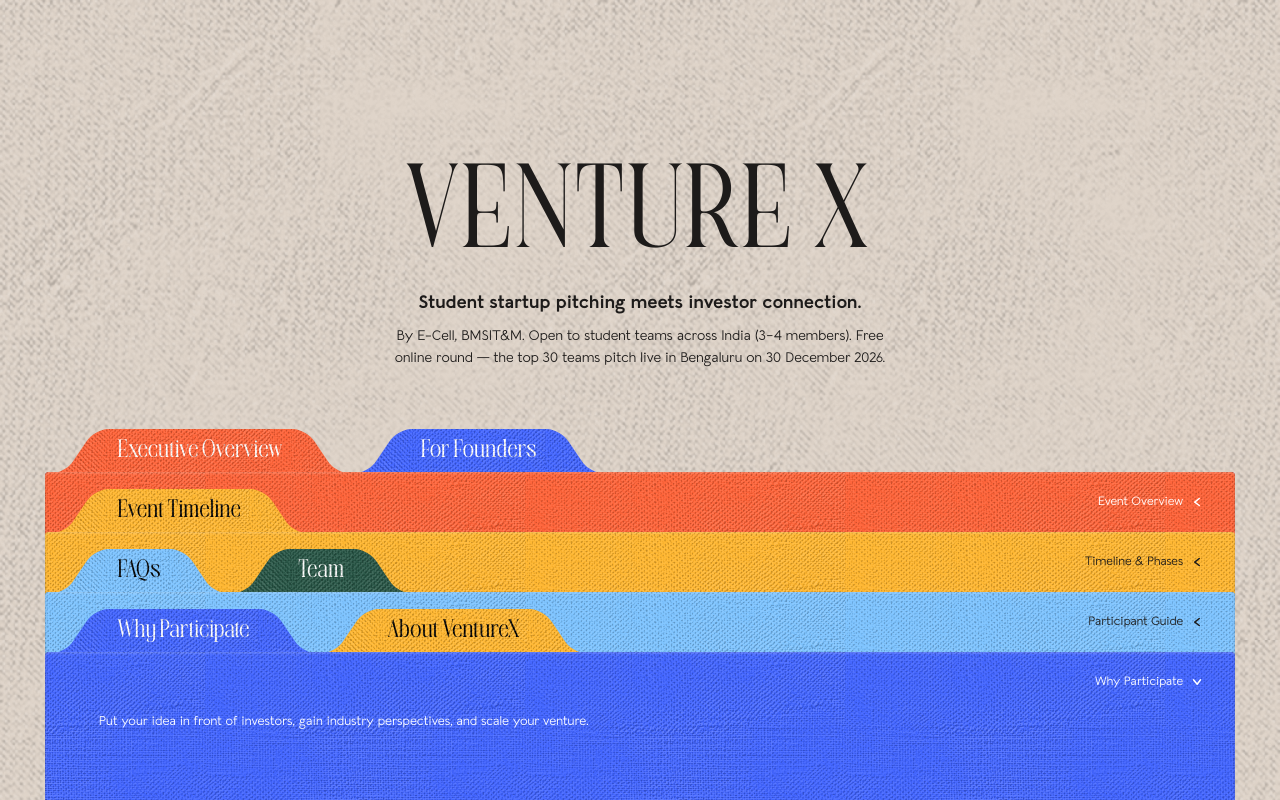
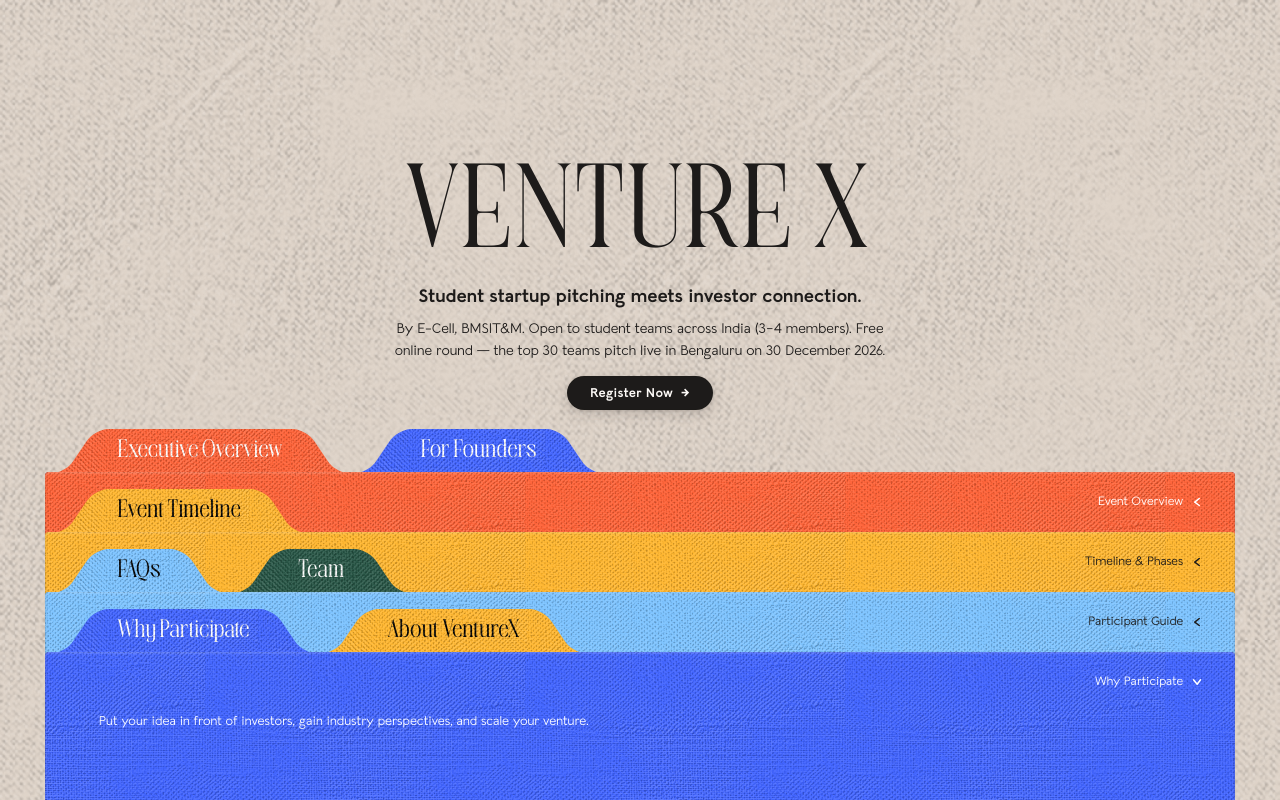
Before and after one commit to Ansukr07/ventureX-new, a React (Vite) app: page / in a window 1280 px wide. Built offline with nearby package versions, Linux system fonts and the light colour scheme.

Commit message:
feat: add Register Now button with Coming Soon interactive feedback

```diff
--- a/src/App.css
+++ b/src/App.css
@@ -18,10 +18,27 @@
 @media(max-width:768px){body:has(.home){overscroll-behavior:none}}
 .intro{min-height:680px;height:100vh;padding:20vh 4% 0;text-align:center}
 .intro h1{font:400 clamp(58px,9.6vw,132px)/.85 Elegance,serif;white-space:nowrap;margin:0;letter-spacing:.015em}
-.intro-event{max-width:650px;margin:clamp(20px,3vh,34px) auto 0;color:#1d1b1a;font:400 clamp(14px,1.15vw,17px)/1.48 'Lil Grotesk',Arial,sans-serif;text-align:center;text-wrap:balance}
+.intro-event{max-width:650px;margin:clamp(16px,2.2vh,26px) auto 0;color:#1d1b1a;font:400 clamp(14px,1.15vw,17px)/1.48 'Lil Grotesk',Arial,sans-serif;text-align:center;text-wrap:balance}
 .intro-event p{margin:0 0 8px}
 .intro-event__lead{font-weight:700;font-size:clamp(17px,1.5vw,22px)}
 .intro-event span{display:inline}
+.intro-actions{position:relative;display:flex;flex-direction:column;align-items:center;margin-top:clamp(12px,1.8vh,18px)}
+.register-btn{display:inline-flex;align-items:center;justify-content:center;gap:8px;padding:9px 22px;border-radius:9999px;border:1.5px solid rgba(29,27,26,0.22);background:#1d1b1a;color:#fdfaf7;font:600 clamp(13px,1.05vw,15px)/1 'Lil Grotesk',Arial,sans-serif;letter-spacing:.02em;cursor:var(--app-cursor-pointer);box-shadow:0 4px 14px rgba(29,27,26,0.16),0 1px 3px rgba(29,27,26,0.1);transition:background .22s ease,color .22s ease,border-color .22s ease,transform .18s ease,box-shadow .2s ease;user-select:none}
+.register-btn__text{transition:opacity .15s ease}
+.register-btn__icon{font-size:14px;line-height:1;transition:transform .2s ease}
+.register-btn:hover{background:#332f2d;transform:translateY(-2px);box-shadow:0 6px 18px rgba(29,27,26,0.24)}
+.register-btn:hover .register-btn__icon{transform:translateX(3px)}
+.register-btn:active{transform:translateY(0);box-shadow:0 2px 6px rgba(29,27,26,0.18)}
+.register-btn:focus-visible{outline:2px solid #1d1b1a;outline-offset:3px}
+.register-btn.is-coming-soon{background:#23201e;color:#ffe37a;border-color:rgba(255,227,122,0.45);box-shadow:0 4px 16px rgba(255,182,46,0.2),0 1px 3px rgba(0,0,0,0.2)}
+.register-btn.is-coming-soon .register-btn__icon{transform:none;color:#ffe37a}
+.register-toast{position:fixed;top:24px;left:50%;transform:translateX(-50%);z-index:100;display:inline-flex;align-items:center;gap:10px;padding:8px 14px 8px 16px;background:#1d1b1a;color:#fdfaf7;border-radius:9999px;border:1.5px solid rgba(255,227,122,0.35);box-shadow:0 12px 36px rgba(0,0,0,0.32),0 3px 10px rgba(0,0,0,0.18);white-space:nowrap;font:500 13px/1.3 'Lil Grotesk',Arial,sans-serif;animation:registerToastTopIn .28s cubic-bezier(0.16,1,0.3,1);pointer-events:auto}
+@keyframes registerToastTopIn{from{opacity:0;transform:translate(-50%,-16px) scale(0.96)}to{opacity:1;transform:translate(-50%,0) scale(1)}}
+.register-toast__pill{background:#ffe37a;color:#1d1b1a;font-weight:700;font-size:10.5px;padding:2.5px 7.5px;border-radius:9999px;letter-spacing:.04em;text-transform:uppercase}
+.register-toast__msg{color:#fdfaf7}
+.register-toast__close{display:inline-flex;align-items:center;justify-content:center;width:18px;height:18px;padding:0;margin-left:2px;border:none;background:rgba(255,255,255,0.12);color:rgba(255,255,255,0.75);border-radius:50%;font-size:13px;line-height:1;cursor:pointer;transition:background .15s ease,color .15s ease}
+.register-toast__close:hover{background:rgba(255,255,255,0.25);color:#fff}
+@media(max-width:700px){.register-btn{padding:8px 20px;font-size:13px}.register-toast{top:16px;white-space:normal;width:max-content;max-width:min(320px,calc(100vw - 32px));text-align:left;font-size:11.5px;padding:6px 10px 6px 12px}}
 .pitch-guide{min-height:100vh;padding:clamp(72px,10vh,120px) 24px 100px;color:#1d1b1a}
 .pitch-guide__inner{width:min(100%,760px);margin-inline:auto;font:400 clamp(17px,1.45vw,20px)/1.6 'Lil Grotesk',Arial,sans-serif}
 .pitch-guide__back{display:inline-flex;align-items:center;gap:8px;padding:8px 16px;border-radius:6px;border:1.5px solid rgba(0,0,0,.18);background:#f5cf51;color:#122018;font:600 14px/1 'Lil Grotesk',Arial,sans-serif;text-decoration:none;box-shadow:0 3px 8px rgba(0,0,0,.28);transition:background .2s ease,transform .18s ease}
--- a/src/App.jsx
+++ b/src/App.jsx
@@ -257,7 +257,35 @@ function Home({
     : null)
   const [unfolded, setUnfolded] = useState(false)
   const [isLeaving, setIsLeaving] = useState(false)
+  const [isComingSoon, setIsComingSoon] = useState(false)
+  const comingSoonTimeoutRef = useRef(null)
   const isTransitioningRef = useRef(false)
+
+  function handleRegisterClick() {
+    if (comingSoonTimeoutRef.current) {
+      clearTimeout(comingSoonTimeoutRef.current)
+    }
+    setIsComingSoon(true)
+    comingSoonTimeoutRef.current = setTimeout(() => {
+      setIsComingSoon(false)
+    }, 6000)
+  }
+
+  function handleDismissComingSoon(e) {
+    e.stopPropagation()
+    if (comingSoonTimeoutRef.current) {
+      clearTimeout(comingSoonTimeoutRef.current)
+    }
+    setIsComingSoon(false)
+  }
+
+  useEffect(() => {
+    return () => {
+      if (comingSoonTimeoutRef.current) {
+        clearTimeout(comingSoonTimeoutRef.current)
+      }
+    }
+  }, [])
 
   function preview(group, page) {
     if (isTransitioningRef.current) return
@@ -426,6 +454,35 @@ function Home({
             <span>India (3–4 members). Free online round — the top 30</span>{' '}
             <span>teams pitch live in Bengaluru on 30 December 2026.</span>
           </p>
+          <div className="intro-actions">
+            <button
+              type="button"
+              className={`register-btn${isComingSoon ? ' is-coming-soon' : ''}`}
+              onClick={handleRegisterClick}
+              aria-label={isComingSoon ? 'Registrations Coming Soon' : 'Register Now'}
+            >
+              <span className="register-btn__text">
+                {isComingSoon ? 'Coming Soon' : 'Register Now'}
+              </span>
+              <span className="register-btn__icon" aria-hidden="true">
+                {isComingSoon ? '✦' : '→'}
+              </span>
+            </button>
+            {isComingSoon && (
+              <div className="register-toast" role="status" aria-live="polite">
+                <span className="register-toast__pill">Coming Soon</span>
+                <span className="register-toast__msg">Registrations will open shortly!</span>
+                <button
+                  type="button"
+                  className="register-toast__close"
+                  onClick={handleDismissComingSoon}
+                  aria-label="Dismiss notification"
+                >
+                  ×
+                </button>
+              </div>
+            )}
+          </div>
         </div>
       </section>
       <section className="archive">
```
